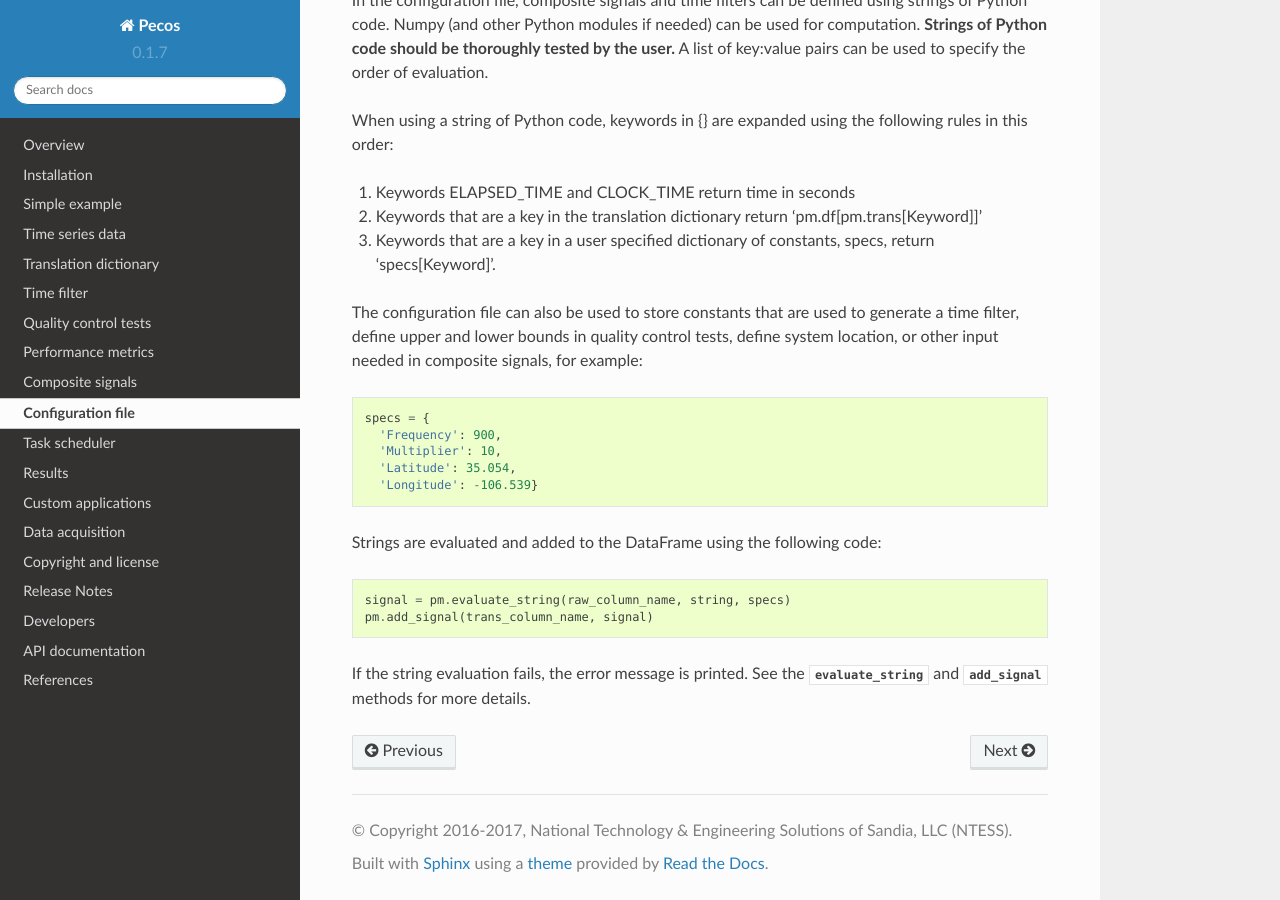
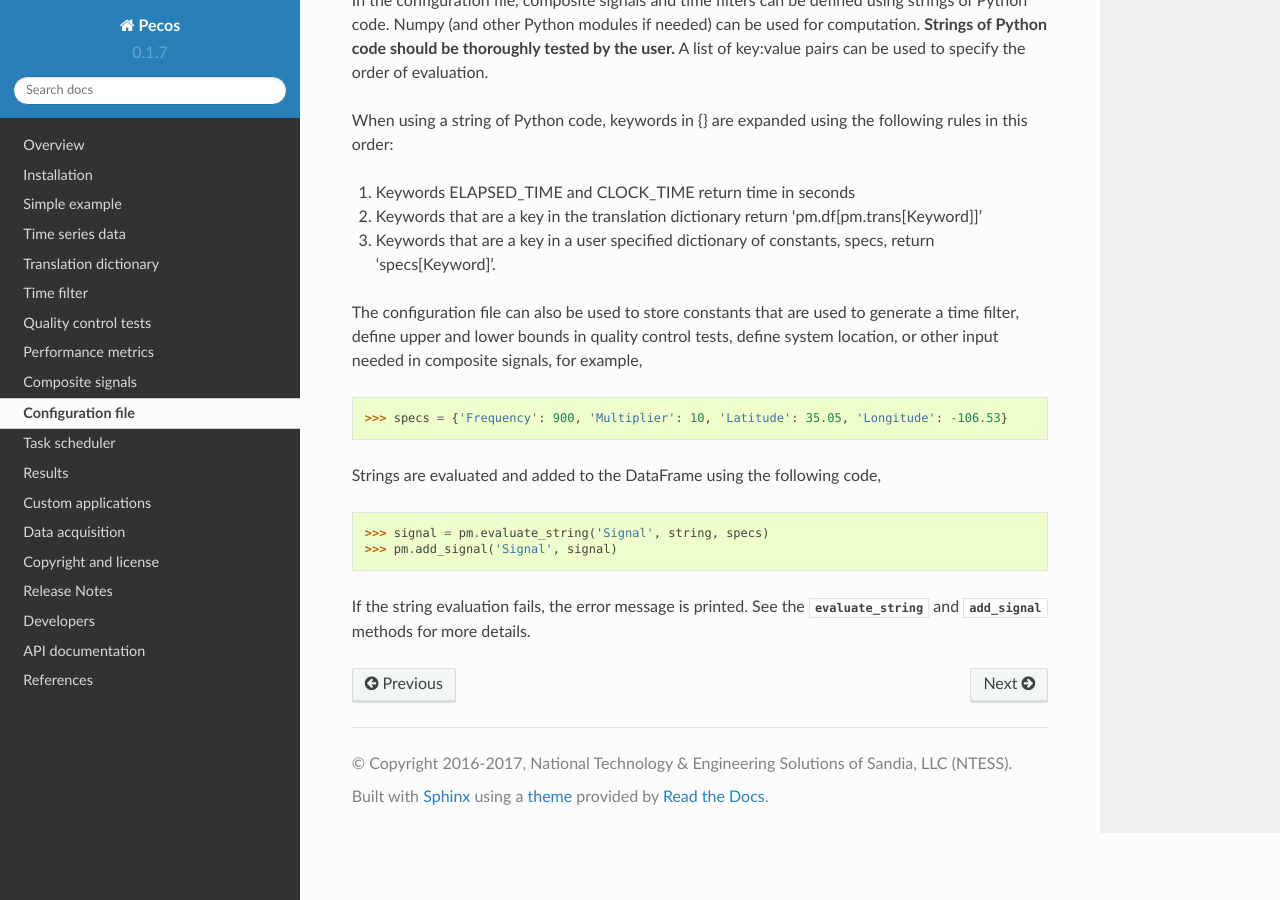
Before and after one commit to sjanzou/pecos, a Sphinx documentation site: the page built from documentation/configfile.rst, in a window 1280 px wide and 900 px high, scrolled down 535 px. Built offline with Sphinx 7.4.7 and the Read the Docs theme 2.0.0, drawn with Linux system fonts in a browser that asks for light colours.

Commit message:
doc udpates

```diff
--- a/documentation/configfile.rst
+++ b/documentation/configfile.rst
@@ -36,18 +36,18 @@ The configuration file can also be used to store constants that are used to
 generate a time filter,
 define upper and lower bounds in quality control tests,
 define system location,
-or other input needed in composite signals, for example::
+or other input needed in composite signals, for example,
 
-	specs = {
-	  'Frequency': 900,
-	  'Multiplier': 10,
-	  'Latitude': 35.054,
-	  'Longitude': -106.539}
+.. doctest::
 
-Strings are evaluated and added to the DataFrame using the following code::
+    >>> specs = {'Frequency': 900, 'Multiplier': 10, 'Latitude': 35.05, 'Longitude': -106.53}
 
-	signal = pm.evaluate_string(raw_column_name, string, specs)
-	pm.add_signal(trans_column_name, signal)
+Strings are evaluated and added to the DataFrame using the following code,
+
+.. doctest::
+
+    >>> signal = pm.evaluate_string('Signal', string, specs) #doctest:+SKIP
+    >>> pm.add_signal('Signal', signal) #doctest:+SKIP
 
 If the string evaluation fails, the error message is printed.
 See the :class:`~pecos.monitoring.PerformanceMonitoring.evaluate_string` and
```
Also changed, not shown: documentation/composite_signal.rst (+19 -5 lines), documentation/metrics.rst (+17 -3 lines), documentation/results.rst (+58 -22 lines), documentation/translation.rst (+7 -5 lines).
